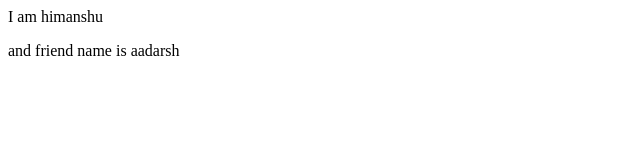
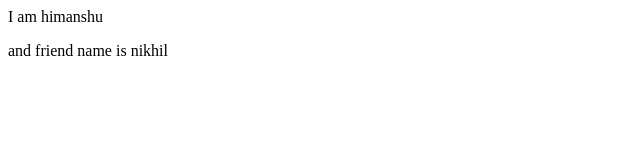
Before and after one commit to Himanshukaloni/myrepo, a plain HTML site: page index.html in a window 1280 px wide. Shown: the full height of the page, 0-640 px from the left. Drawn offline with Linux system fonts and the light colour scheme.

Commit message:
nikhil name adding

```diff
--- a/index.html
+++ b/index.html
@@ -1,2 +1,2 @@
 <p>I am himanshu</p>
-<p>and friend name is aadarsh</p>
+<p>and friend name is nikhil</p>
```
